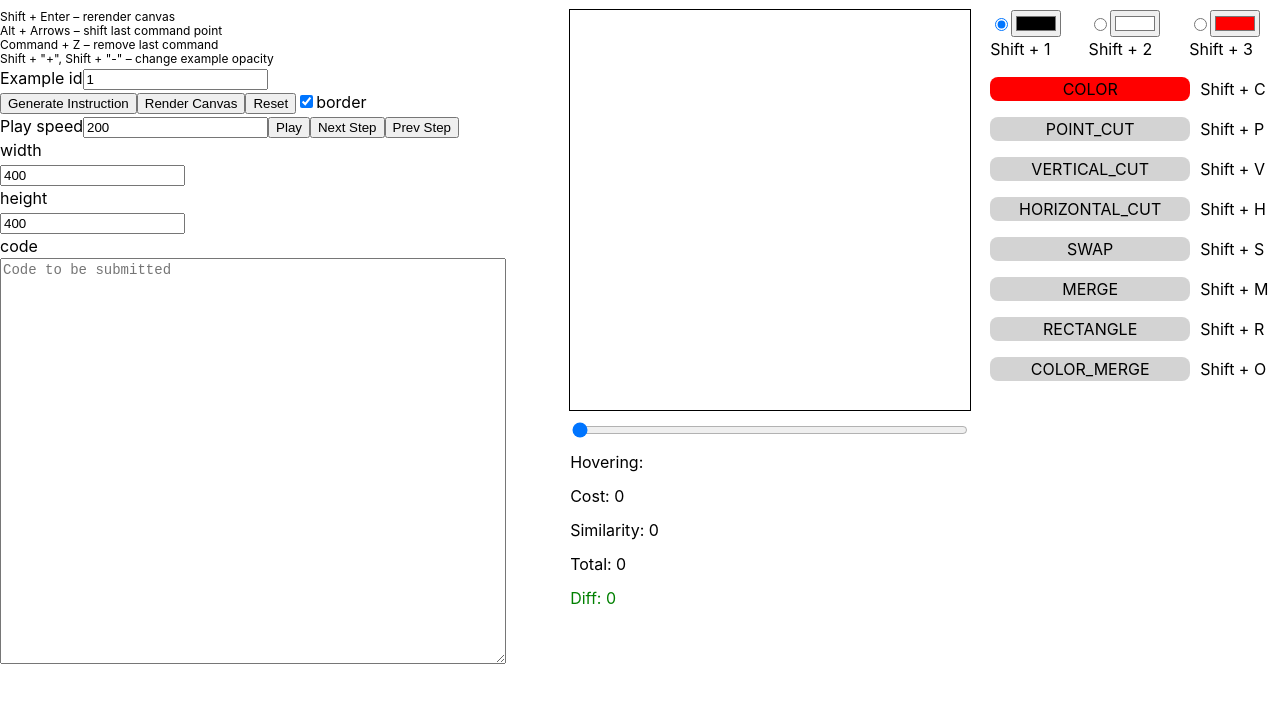
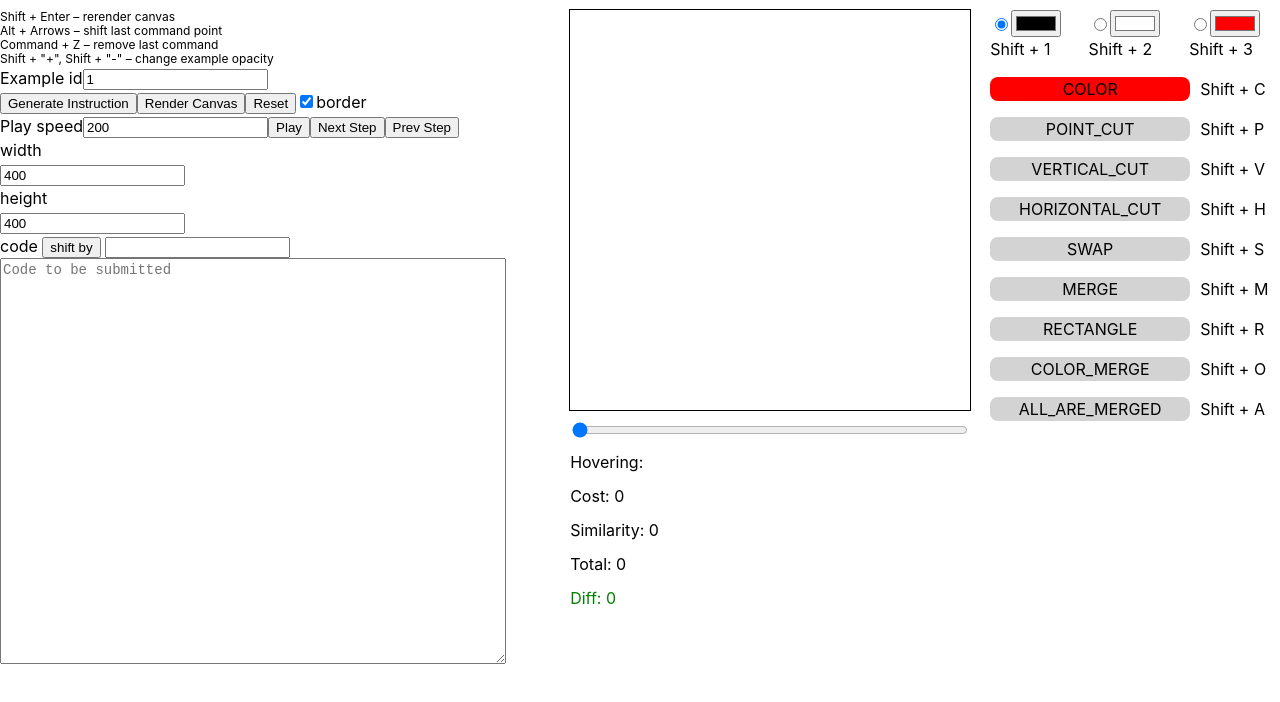
Before and after one commit to spaceorc/icfpc2022-pegovka-team, a React (Vite) app in the folder visualizer/: page / in a window 1280 px wide. Shown: the top 702 px of the page. Built offline with nearby package versions, Linux system fonts and the light colour scheme.

Commit message:
add p 27

```diff
--- a/visualizer/src/components/Playground/Playground.tsx
+++ b/visualizer/src/components/Playground/Playground.tsx
@@ -10,7 +10,7 @@ import { CommandsPanel } from "./commandPanel";
 import { Point } from "../../contest-logic/Point";
 import { Block, SimpleBlock } from "../../contest-logic/Block";
 import { getClickInstruction } from "./canvasCommands";
-import { getMousePoint } from "./shared/helpers";
+import { getMousePoint, mergeAllRectangles, shiftIdsBy } from "./shared/helpers";
 import { SimilarityChecker } from "../../contest-logic/SimilarityCheck";
 import { Parser } from "../../contest-logic/Parser";
 
@@ -363,6 +363,8 @@ export const Playground = (): JSX.Element => {
   const total = interpretedResult?.cost + similarity;
   const diff = total - oldTotal;
 
+  const [shiftBy, setShiftBy] = useState("");
+
   return (
     <div
       style={{
@@ -440,7 +442,13 @@ export const Playground = (): JSX.Element => {
             </label>
             <br />
             <label>
-              code
+              code{" "}
+              <button
+                onClick={() => setPlaygroundCode(shiftIdsBy(Number(shiftBy), playgroundCode))}
+              >
+                shift by {shiftBy}
+              </button>{" "}
+              <input type="text" value={shiftBy} onChange={(e) => setShiftBy(e.target.value)} />
               <br />
               <div
                 style={{
@@ -462,7 +470,9 @@ export const Playground = (): JSX.Element => {
                 />
                 <div style={{ width: "5ch" }}>
                   {interpretedResult?.instructionCosts.map((cost, index) => (
-                    <div key={index} onClick={() => setPlayingLine(index)}>{cost}</div>
+                    <div key={index} onClick={() => setPlayingLine(index)}>
+                      {cost}
+                    </div>
                   ))}
                 </div>
               </div>
@@ -545,7 +555,9 @@ export const Playground = (): JSX.Element => {
         <div>Similarity: {similarity}</div>
         <div>Total: {total}</div>
         <div style={{ color: diff > 0 ? "red" : "green" }}>Diff: {diff}</div>
-        {playgroundCode.split('\n')[playingLine] && <div>Playing command: {playgroundCode.split('\n')[playingLine]}</div>}
+        {playgroundCode.split("\n")[playingLine] && (
+          <div>Playing command: {playgroundCode.split("\n")[playingLine]}</div>
+        )}
       </div>
       <CommandsPanel
         colorRecord={colorRecord}
--- a/visualizer/src/components/Playground/canvasCommands.tsx
+++ b/visualizer/src/components/Playground/canvasCommands.tsx
@@ -2,7 +2,7 @@ import { Instruction, instructionToString, InstructionType } from "../../contest
 import { MouseEvent } from "react";
 import { Block } from "../../contest-logic/Block";
 import { Point } from "../../contest-logic/Point";
-import { canMergeBlocks, getMousePoint } from "./shared/helpers";
+import { canMergeBlocks, getMousePoint, mergeAllRectangles } from "./shared/helpers";
 import { RGBA } from "../../contest-logic/Color";
 import { Interpreter } from "../../contest-logic/Interpreter";
 
@@ -43,7 +43,7 @@ function getMaxBlock(blocks: Map<string, Block>) {
 }
 
 function getAdjustentBlock(blocks: Map<string, Block>, block: Block) {
-    return [...blocks.values()].find(b => {
+  return [...blocks.values()].find((b) => {
     return canMergeBlocks(b, block);
   });
 }
@@ -178,7 +178,7 @@ export function getClickInstruction(
         instructions.push({
           typ: InstructionType.MergeInstructionType,
           blockId1: blocksList[0].id,
-            blockId2: blocksList[1].id
+          blockId2: blocksList[1].id,
         });
         return instructions;
       }
@@ -188,22 +188,26 @@ export function getClickInstruction(
       instructions.push({
         typ: InstructionType.MergeInstructionType,
         blockId1: maxBlock.id,
-        blockId2: mergeBlock.id
+        blockId2: mergeBlock.id,
       });
-      const otherBlocks = blocksList.filter(b => b.id !== maxBlock.id && b.id !== mergeBlock.id);
+      const otherBlocks = blocksList.filter((b) => b.id !== maxBlock.id && b.id !== mergeBlock.id);
       instructions.push({
         typ: InstructionType.MergeInstructionType,
         blockId1: otherBlocks[0].id,
-        blockId2: otherBlocks[1].id
+        blockId2: otherBlocks[1].id,
       });
       const mergedBlocks = [...getNewBlocks(interpreter, code, instructions).values()];
       instructions.push({
         typ: InstructionType.MergeInstructionType,
         blockId1: mergedBlocks[0].id,
-        blockId2: mergedBlocks[1].id
+        blockId2: mergedBlocks[1].id,
       });
 
       return instructions;
     }
+
+    case InstructionType.AllAreMerged: {
+      return mergeAllRectangles(interpreter.initialBlocks?.length ?? 1);
     }
   }
+}
--- a/visualizer/src/components/Playground/shared/helpers.ts
+++ b/visualizer/src/components/Playground/shared/helpers.ts
@@ -1,6 +1,14 @@
+import { filter, map } from "d3";
 import React from "react";
 import { Block } from "../../../contest-logic/Block";
+import {
+  InstructionType,
+  Instruction,
+  instructionToString,
+} from "../../../contest-logic/Instruction";
+import { Parser } from "../../../contest-logic/Parser";
 import { Point } from "../../../contest-logic/Point";
+import { Program } from "../../../contest-logic/Program";
 
 export function getMousePoint(
   canvas: HTMLCanvasElement | null,
@@ -25,3 +33,72 @@ export function canMergeBlocks(block1: Block, block2: Block) {
     block1.topRight.py === block2.topRight.py;
   return bottomToTop || leftToRight;
 }
+
+export function mergeAllRectangles(length: number) {
+  const size = Math.trunc(Math.sqrt(length));
+  let id = length - 1;
+  const commands: Instruction[] = [];
+  let starting = 0;
+  const columns = [];
+  const merge = (b1: number, b2: number) => {
+    commands.push({
+      typ: InstructionType.MergeInstructionType,
+      blockId1: String(b1),
+      blockId2: String(b2),
+    });
+    id++;
+  };
+  for (let j = 0; j < size; j++) {
+    merge(starting, starting + 1);
+    for (let i = 1; i < size - 1; i++) {
+      merge(id, size * j + i + 1);
+    }
+    columns.push(id);
+    starting = size * (j + 1);
+  }
+  merge(columns[0], columns[1]);
+  for (let i = 1; i < size - 1; i++) {
+    merge(id, columns[i + 1]);
+  }
+  return commands;
+}
+
+export const shiftIdsBy = (lastId: number, code: string) => {
+  const parser = new Parser();
+  let result = parser.parse(code);
+  if (result.typ === "error") {
+    const [lineNumber, error] = result.result as [number, string];
+    throw Error(`At ${lineNumber}, encountered: ${error}!`);
+  }
+  let program = result.result as Program;
+
+  const shift = (blockId: string) => {
+    const [head, ...tail] = blockId.split(".");
+    const shifted = String(Number(head) + lastId);
+    return [shifted, ...tail].join(".");
+  };
+
+  for (const instruction of program.instructions) {
+    switch (instruction.typ) {
+      case InstructionType.NopInstructionType:
+      case InstructionType.CommentInstructionType: {
+        break;
+      }
+      case InstructionType.ColorInstructionType:
+      case InstructionType.PointCutInstructionType:
+      case InstructionType.VerticalCutInstructionType:
+      case InstructionType.VerticalCutInstructionType:
+      case InstructionType.HorizontalCutInstructionType: {
+        instruction.blockId = shift(instruction.blockId);
+        break;
+      }
+      case InstructionType.SwapInstructionType:
+      case InstructionType.MergeInstructionType: {
+        instruction.blockId1 = shift(instruction.blockId1);
+        instruction.blockId2 = shift(instruction.blockId2);
+        break;
+      }
+    }
+  }
+  return program.instructions.map((i) => instructionToString(i)).join("\n");
+};
--- a/visualizer/src/contest-logic/Instruction.ts
+++ b/visualizer/src/contest-logic/Instruction.ts
@@ -15,7 +15,8 @@ export enum InstructionType {
   SwapInstructionType = "SWAP",
   MergeInstructionType = "MERGE",
   Rectangle = "RECTANGLE",
-  ColorMerge = 'COLOR_MERGE'
+  ColorMerge = "COLOR_MERGE",
+  AllAreMerged = "ALL_ARE_MERGED",
 }
 
 export type NopInstruction = {
--- a/visualizer/src/contest-logic/Interpreter.ts
+++ b/visualizer/src/contest-logic/Interpreter.ts
@@ -685,7 +685,6 @@ export class Interpreter {
   ): InterpreterResult {
     // TypeCheck Starts
     const { blockId1, blockId2 } = mergeInstruction;
-    console.log(blockId1, blockId2, Array.from(context.blocks.keys()));
     const block1 = context.blocks.get(blockId1);
     if (!block1) {
       throw Error(`At ${line}, encountered: Block Id of [${blockId1}] is not found!`);
```
Also changed, not shown: 1 other file (tests, documents, lock files or other folders). Lines whose indentation alone changed are shown as unchanged.
